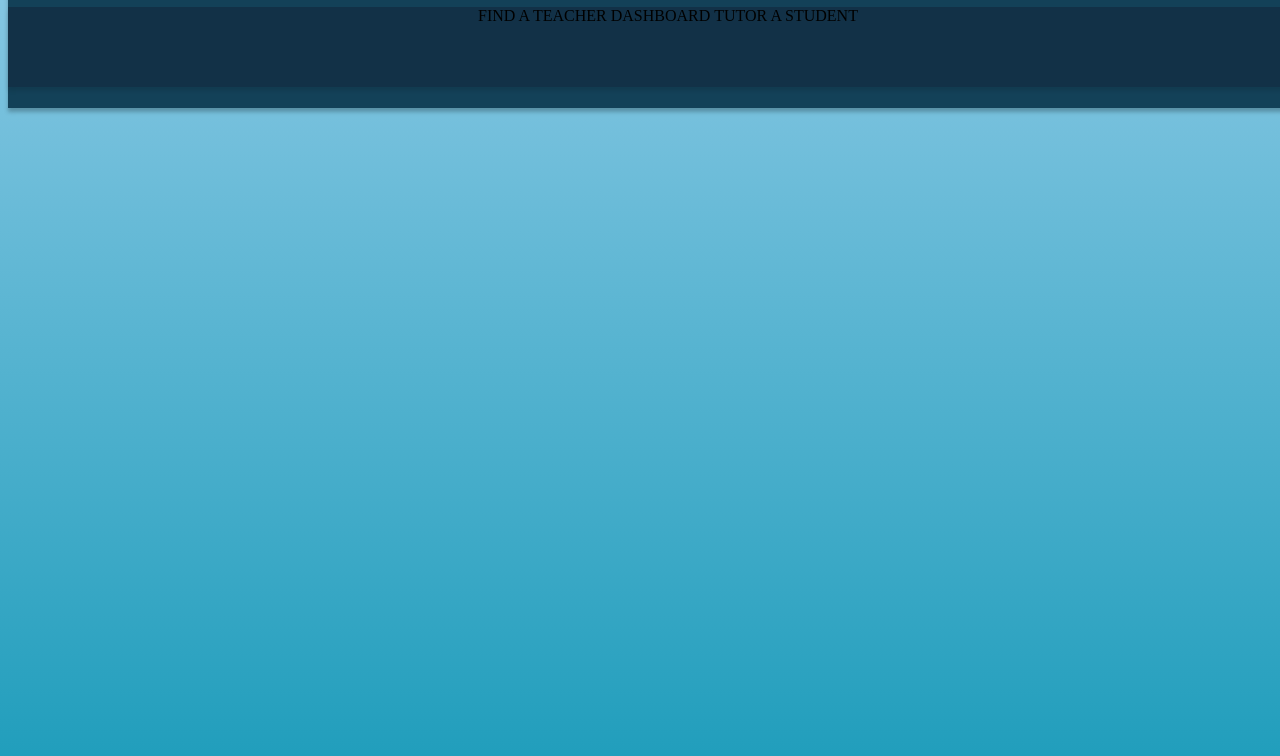
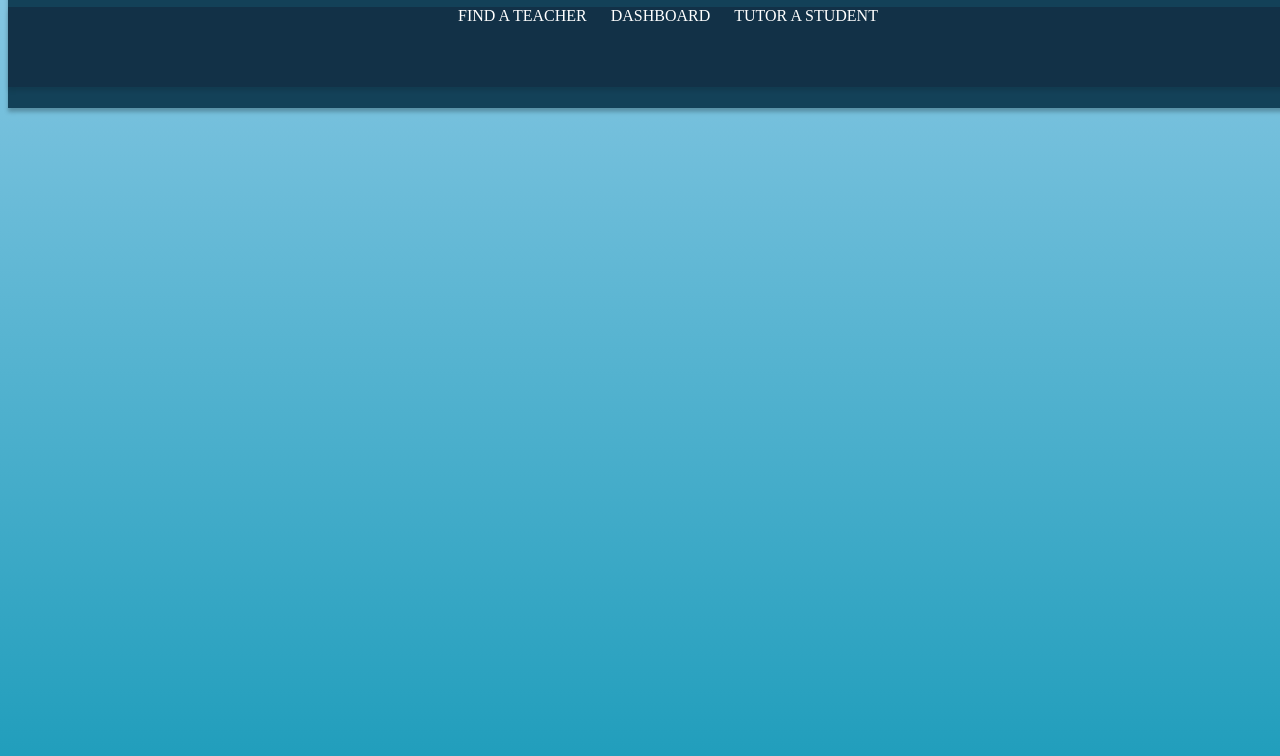
Before and after one commit to TheJasonPlayz/study-teach-tailwind, a plain HTML site: page index.html in a window 1280 px wide. Shown: the part 73-829 px from the top of the page. Drawn offline with Linux system fonts and the light colour scheme.

Commit message:
changes to navbar #3

```diff
--- a/styles.css
+++ b/styles.css
@@ -20,5 +20,7 @@ nav {
     list-style: none;
 }
 li {
+    color: white;
     display: inline;
+    padding: 10px;
 }
```
